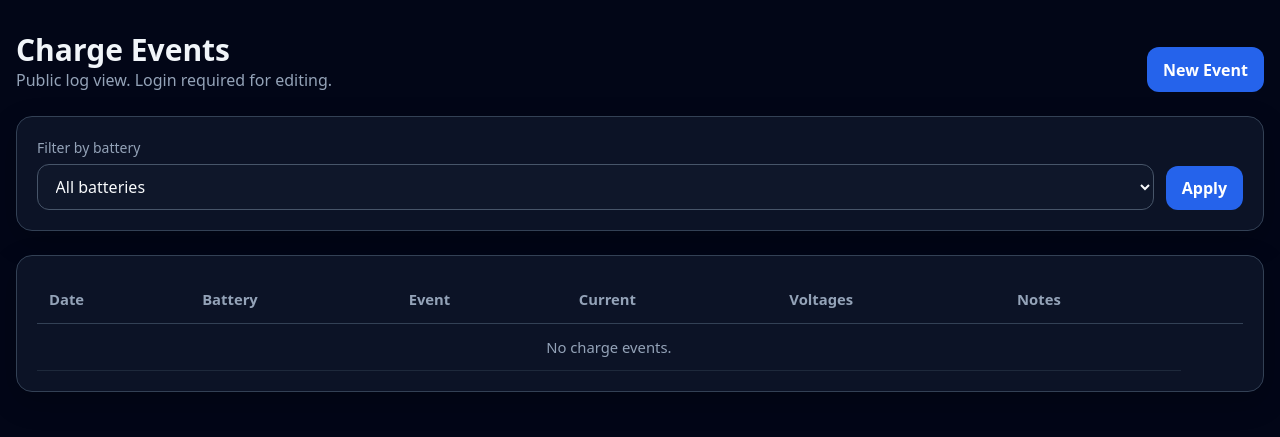
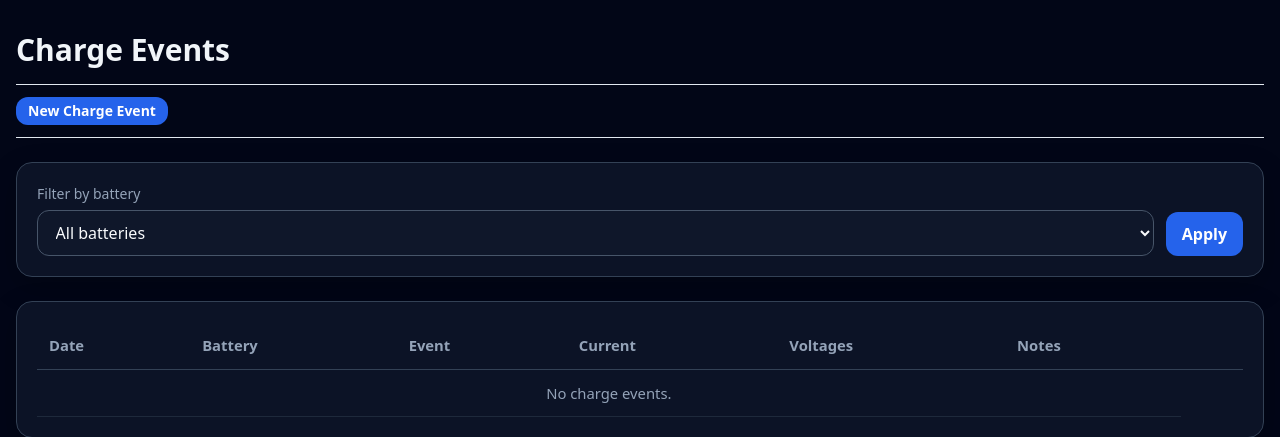
Before and after one commit to boozeman/battomatic, a Django app: page /events/ in a window 1280 px wide. Shown: the part 61-498 px from the top of the page. Run offline with Django 5.2, Linux system fonts and the light colour scheme; the visitor is signed in with stand-in values (Sample User, id 1); data that the repository does not hold is empty; some libraries are stand-ins or nearby versions.

Commit message:
Unifying the Header

```diff
--- a/battomatic/batteries/templates/batteries/charge_event_list.html
+++ b/battomatic/batteries/templates/batteries/charge_event_list.html
@@ -1,9 +1,18 @@
 {% extends 'batteries/base.html' %}
 {% block content %}
-<div class="flex items-end justify-between mb-6"><div>
-<h1 class="text-3xl font-bold">Charge Events</h1>
-<p class="text-slate-400">Public log view. Login required for editing.</p></div>{% if user.is_authenticated %}<a class="btn" href="{% url 'charge_event_create' %}">New Event</a>{% endif %}</div>
+<div class="mb-6">
+  <h1 class="text-3xl font-bold">
+    Charge Events
+  </h1>
 
+  <div class="flex flex-wrap gap-2 mt-4 border-t border-b border-slate-200 py-3">
+    {% if user.is_authenticated %}
+      <a href="{% url 'charge_event_create' %}" class="btn px-3 py-1 text-sm">
+        New Charge Event
+      </a>
+    {% endif %}
+  </div>
+</div>
 <form method="get" class="card mb-6 flex gap-3 items-end">
 <label class="block flex-1"><span class="label">Filter by battery</span>
 <select name="battery" class="form-control"><option value="">All batteries</option>{% for battery in all_batteries %}<option value="{{ battery.id }}" {% if selected_battery == battery.id|stringformat:'s' %}selected{% endif %}>{{ battery.label }}</option>{% endfor %}</select></label>
```
